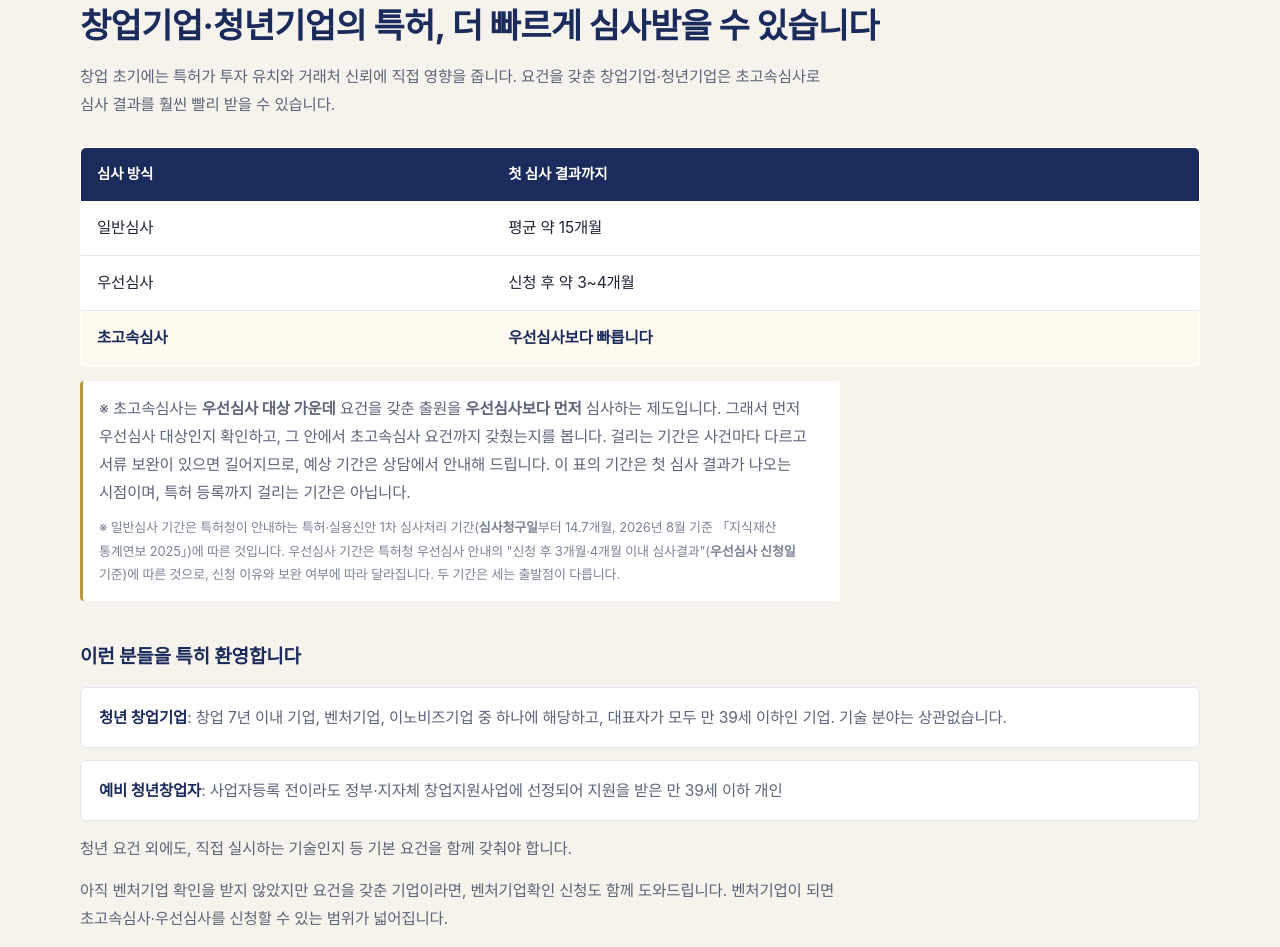
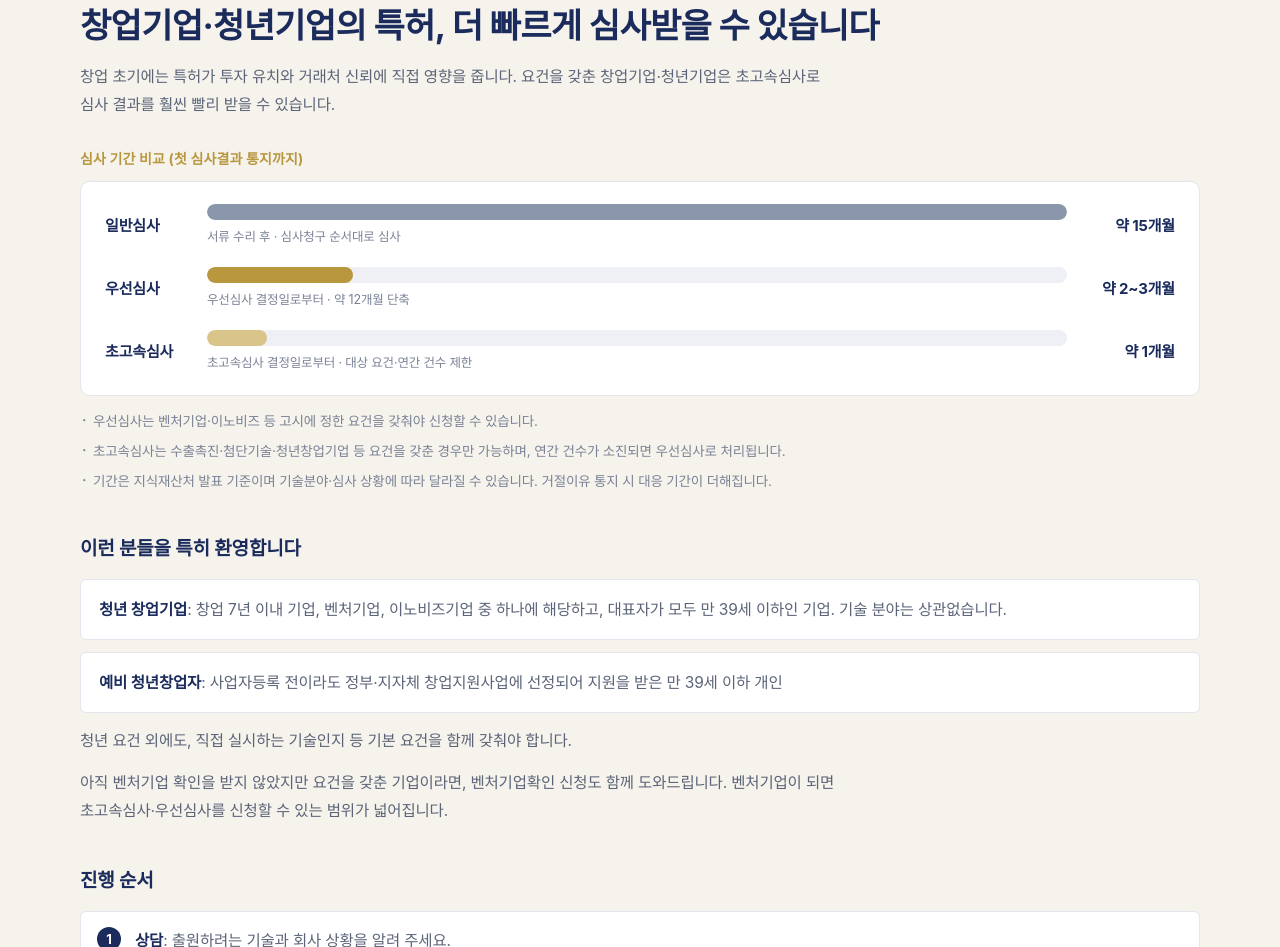
Before and after one commit to entersees/worldip-site, a plain HTML site: page index.html in a window 1280 px wide. Shown: the part 2123-3070 px from the top of the page. Drawn offline with Linux system fonts and the light colour scheme; a web font is replaced by a local one.

Commit message:
초고속심사 심사기간 비교를 막대 도표로 교체 (ES-20261128-001)
표(fe-table)와 그 아래 주석(fe-note)을 흰 카드 안의 막대 도표로 바꿈.
일반심사 약 15개월(100%) / 우선심사 약 2~3개월(17%) / 초고속심사 약 1개월(7%),
각 막대 아래에 기준점(결정일로부터)을 작은 글씨로 표시.
도표 아래 설명 3줄(요건·연간 건수·기간 변동) 추가.
막대는 table 대신 div, 화면낭독기용 숨김 텍스트 포함.
560px 이하에서는 이름·기간 한 줄, 막대가 그 아래 전체 폭.

Co-Authored-By: Claude Opus 5 <noreply@anthropic.com>

```diff
--- a/index.html
+++ b/index.html
@@ -198,14 +198,27 @@
   .fastexam{background:var(--ivory)}
   .fastexam h3{font-size:19px;color:var(--navy);margin:40px 0 14px;font-weight:700}
   .fastexam p{color:var(--ink-soft);font-size:15.5px;line-height:1.8;margin:14px 0;max-width:760px}
-  .fe-table{width:100%;border-collapse:collapse;margin:28px 0 14px;background:var(--paper);
-    border:1px solid var(--line);border-radius:6px;overflow:hidden}
-  .fe-table th,.fe-table td{padding:14px 16px;text-align:left;border-bottom:1px solid var(--line);font-size:15.5px}
-  .fe-table thead th{background:var(--navy);color:#fff;font-weight:600;font-size:14.5px;border-bottom:0}
-  .fe-table tbody tr:last-child td{border-bottom:0}
-  .fe-table tr.hi td{background:#fffaf0;color:var(--navy)}
-  .fe-note{font-size:14px;color:var(--ink-soft);line-height:1.75;background:var(--paper);
-    border-left:3px solid var(--gold);padding:14px 16px;border-radius:4px;margin:0;max-width:none}
+  /* 심사 기간 비교 막대 도표 (2026-11-28, ES-20261128-001) */
+  .fe-chart{margin:28px 0 0}
+  .fe-chart-title{font-size:14px;font-weight:700;color:var(--gold);letter-spacing:.01em;margin:0 0 10px}
+  .fe-chart-card{background:var(--paper);border:1px solid var(--line);border-radius:10px;
+    padding:22px 24px;display:grid;gap:20px}
+  .fe-row{position:relative;display:grid;align-items:center;gap:8px 16px;
+    grid-template-columns:86px 1fr 92px;grid-template-areas:"n b d"}
+  .fe-name{grid-area:n;font-size:15px;font-weight:700;color:var(--navy)}
+  .fe-dur{grid-area:d;font-size:15px;font-weight:700;color:var(--navy);text-align:right;white-space:nowrap}
+  .fe-barwrap{grid-area:b;min-width:0}
+  .fe-track{background:#eef0f5;border-radius:999px;height:16px;overflow:hidden}
+  .fe-bar{height:100%;border-radius:999px;min-width:26px}
+  .fe-bar.n{background:#8a97ab}
+  .fe-bar.p{background:var(--gold)}
+  .fe-bar.f{background:var(--gold-light)}
+  .fe-cap{font-size:12.5px;color:#7a8296;line-height:1.6;margin-top:7px}
+  .fe-sr{position:absolute;width:1px;height:1px;padding:0;margin:-1px;overflow:hidden;
+    clip:rect(0 0 0 0);white-space:nowrap;border:0}
+  .fe-notes{list-style:none;margin:14px 0 0;padding:0;display:grid;gap:7px}
+  .fe-notes li{position:relative;padding-left:13px;font-size:13.5px;line-height:1.7;color:#7a8296}
+  .fe-notes li::before{content:"·";position:absolute;left:2px;top:-1px;font-weight:700}
   .fe-list{display:grid;gap:12px;margin:0;padding:0;list-style:none}
   .fe-list li{background:var(--paper);border:1px solid var(--line);border-radius:6px;
     padding:16px 18px;font-size:15.5px;line-height:1.75;color:var(--ink-soft)}
@@ -221,7 +234,8 @@
   .fe-cta .row{display:flex;gap:10px;flex-wrap:wrap}
   .fe-cta .btn{flex:0 1 250px;justify-content:center;text-align:center}
   @media (max-width:560px){
-    .fe-table th,.fe-table td{padding:12px;font-size:14.5px}
+    .fe-chart-card{padding:18px 16px;gap:22px}
+    .fe-row{grid-template-columns:1fr auto;grid-template-areas:"n d" "b b";gap:9px 10px}
     .fe-cta .btn{flex:1 1 100%}
   }
 
@@ -370,15 +384,43 @@
     <h2>창업기업·청년기업의 특허, 더 빠르게 심사받을 수 있습니다</h2>
     <p class="lead">창업 초기에는 특허가 투자 유치와 거래처 신뢰에 직접 영향을 줍니다. 요건을 갖춘 창업기업·청년기업은 초고속심사로 심사 결과를 훨씬 빨리 받을 수 있습니다.</p>
 
-    <table class="fe-table">
-      <thead><tr><th scope="col">심사 방식</th><th scope="col">첫 심사 결과까지</th></tr></thead>
-      <tbody>
-        <tr><td>일반심사</td><td>평균 약 15개월</td></tr>
-        <tr><td>우선심사</td><td>신청 후 약 3~4개월</td></tr>
-        <tr class="hi"><td><b>초고속심사</b></td><td><b>우선심사보다 빠릅니다</b></td></tr>
-      </tbody>
-    </table>
-    <p class="fe-note">※ 초고속심사는 <b>우선심사 대상 가운데</b> 요건을 갖춘 출원을 <b>우선심사보다 먼저</b> 심사하는 제도입니다. 그래서 먼저 우선심사 대상인지 확인하고, 그 안에서 초고속심사 요건까지 갖췄는지를 봅니다. 걸리는 기간은 사건마다 다르고 서류 보완이 있으면 길어지므로, 예상 기간은 상담에서 안내해 드립니다. 이 표의 기간은 첫 심사 결과가 나오는 시점이며, 특허 등록까지 걸리는 기간은 아닙니다.<br><span style="display:block;margin-top:10px;font-size:13px;color:#7a8296">※ 일반심사 기간은 특허청이 안내하는 특허·실용신안 1차 심사처리 기간(<b>심사청구일</b>부터 14.7개월, 2026년 8월 기준 「지식재산 통계연보 2025」)에 따른 것입니다. 우선심사 기간은 특허청 우선심사 안내의 "신청 후 3개월·4개월 이내 심사결과"(<b>우선심사 신청일</b> 기준)에 따른 것으로, 신청 이유와 보완 여부에 따라 달라집니다. 두 기간은 세는 출발점이 다릅니다.</span></p>
+    <div class="fe-chart">
+      <div class="fe-chart-title">심사 기간 비교 (첫 심사결과 통지까지)</div>
+      <div class="fe-chart-card">
+        <div class="fe-row">
+          <span class="fe-sr">일반심사 약 15개월. 서류 수리 후 · 심사청구 순서대로 심사</span>
+          <span class="fe-name" aria-hidden="true">일반심사</span>
+          <div class="fe-barwrap" aria-hidden="true">
+            <div class="fe-track"><div class="fe-bar n" style="width:100%"></div></div>
+            <div class="fe-cap">서류 수리 후 · 심사청구 순서대로 심사</div>
+          </div>
+          <span class="fe-dur" aria-hidden="true">약 15개월</span>
+        </div>
+        <div class="fe-row">
+          <span class="fe-sr">우선심사 약 2~3개월. 우선심사 결정일로부터 · 약 12개월 단축</span>
+          <span class="fe-name" aria-hidden="true">우선심사</span>
+          <div class="fe-barwrap" aria-hidden="true">
+            <div class="fe-track"><div class="fe-bar p" style="width:17%"></div></div>
+            <div class="fe-cap">우선심사 결정일로부터 · 약 12개월 단축</div>
+          </div>
+          <span class="fe-dur" aria-hidden="true">약 2~3개월</span>
+        </div>
+        <div class="fe-row">
+          <span class="fe-sr">초고속심사 약 1개월. 초고속심사 결정일로부터 · 대상 요건·연간 건수 제한</span>
+          <span class="fe-name" aria-hidden="true">초고속심사</span>
+          <div class="fe-barwrap" aria-hidden="true">
+            <div class="fe-track"><div class="fe-bar f" style="width:7%"></div></div>
+            <div class="fe-cap">초고속심사 결정일로부터 · 대상 요건·연간 건수 제한</div>
+          </div>
+          <span class="fe-dur" aria-hidden="true">약 1개월</span>
+        </div>
+      </div>
+      <ul class="fe-notes">
+        <li>우선심사는 벤처기업·이노비즈 등 고시에 정한 요건을 갖춰야 신청할 수 있습니다.</li>
+        <li>초고속심사는 수출촉진·첨단기술·청년창업기업 등 요건을 갖춘 경우만 가능하며, 연간 건수가 소진되면 우선심사로 처리됩니다.</li>
+        <li>기간은 지식재산처 발표 기준이며 기술분야·심사 상황에 따라 달라질 수 있습니다. 거절이유 통지 시 대응 기간이 더해집니다.</li>
+      </ul>
+    </div>
 
     <h3>이런 분들을 특히 환영합니다</h3>
     <ul class="fe-list">
```
